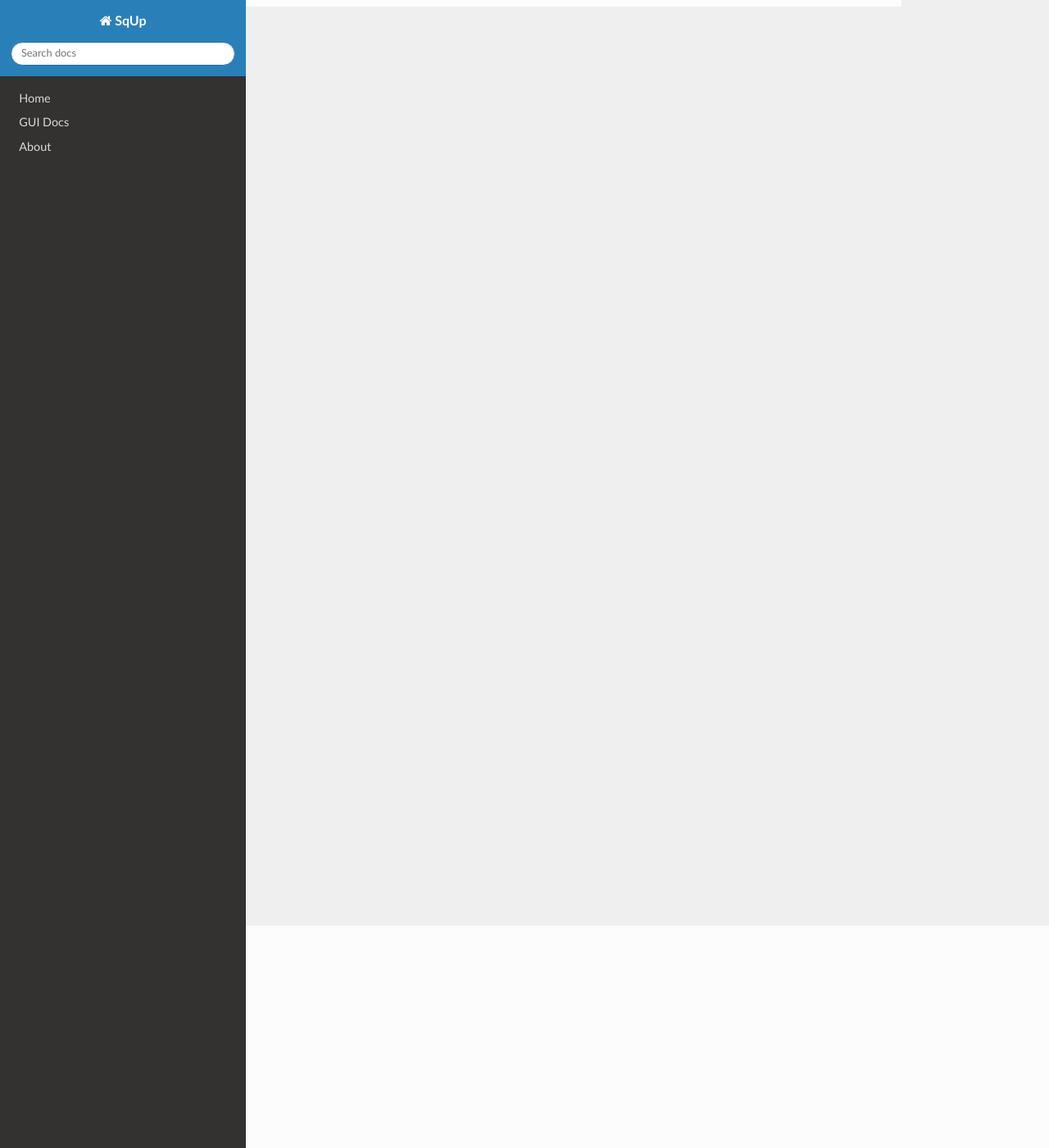
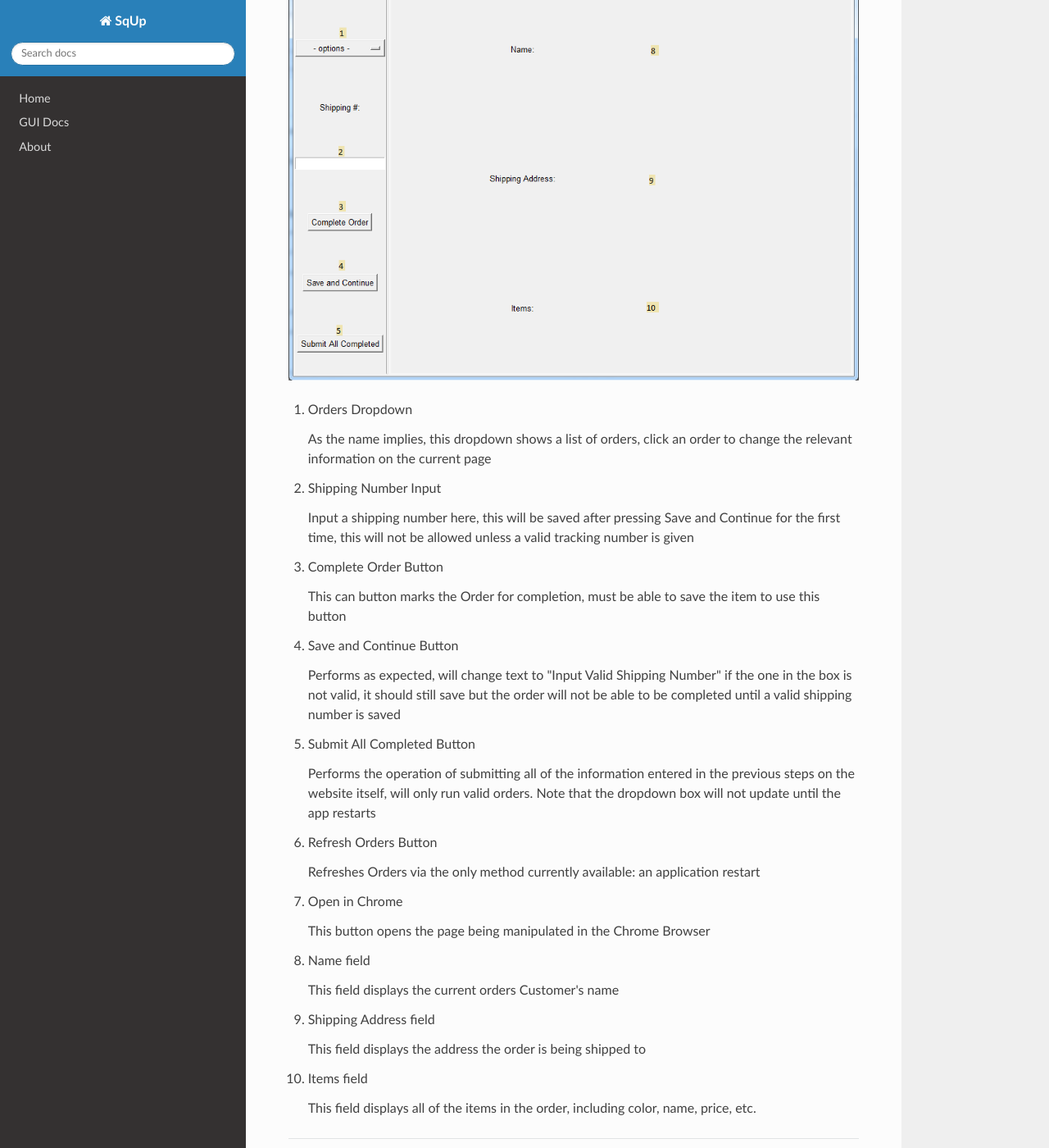
Before and after one commit to Ninjaura314/squp, an MkDocs documentation site: the page built from docs/gui-guide/orders-page.md, in a window 1280 px wide and 1400 px high, scrolled down 271 px. Shown: the whole window at 82% size. Built offline with MkDocs 1.6.1, drawn with Linux system fonts in a browser that asks for light colours; nearby versions of some CDN libraries.

Commit message:
8/30/19: - Updating Documentation files - Added new screenshots for menus - Finished Orders page and database page

```diff
--- a/docs/gui-guide/orders-page.md
+++ b/docs/gui-guide/orders-page.md
@@ -1,3 +1,47 @@
 # Base Page (Orders)
 
-![ExampleBaseImage](./imgs/OrdersPage.png)
+![OrdersImage](../imgs/OrdersPage.png)
+
+1. Orders Dropdown
+
+    As the name implies, this dropdown shows a list of orders, click an order to change the relevant information on the current page
+
+2. Shipping Number Input
+
+    Input a shipping number here, this will be saved after pressing Save and Continue for the first time,
+    this will not be allowed unless a valid tracking number is given
+
+3. Complete Order Button
+
+    This can button marks the Order for completion, must be able to save the item to use this button
+
+4. Save and Continue Button
+
+    Performs as expected, will change text to "Input Valid Shipping Number" if the one in the box is not valid,
+    it should still save but the order will not be able to be completed until a valid shipping number is saved
+
+5. Submit All Completed Button
+
+    Performs the operation of submitting all of the information entered in the previous steps
+    on the website itself, will only run valid orders. Note that the dropdown box will not update
+    until the app restarts
+
+6. Refresh Orders Button
+
+    Refreshes Orders via the only method currently available: an application restart
+
+7. Open in Chrome
+
+    This button opens the page being manipulated in the Chrome Browser
+
+8. Name field
+
+    This field displays the current orders Customer's name
+
+9. Shipping Address field
+
+    This field displays the address the order is being shipped to
+
+10. Items field
+
+    This field displays all of the items in the order, including color, name, price, etc.
```
Also changed, not shown: docs/gui-guide/database-page.md (+25 -0 lines), docs/gui-guide/index.md (+4 -0 lines), docs/index.md (+4 -10 lines), docs/gui-guide/menus.md (added), docs/imgs/BrandsMenu.png (added), docs/imgs/FileMenu.png (added), docs/imgs/HelpMenu.png (added), docs/imgs/LoadMenu.png (added), docs/imgs/OrdersMenu.png (added).
